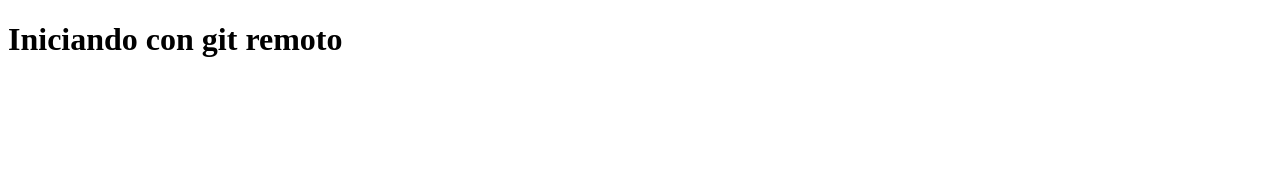
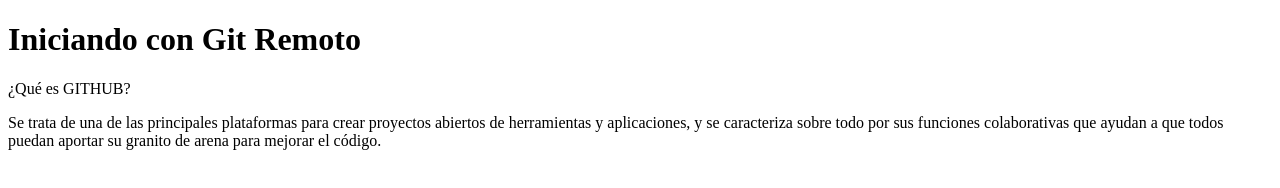
Before and after one commit to catalina06ripo/Ejercicio1-con-git, a plain HTML site: page index.html in a window 1280 px wide. Drawn offline with Linux system fonts and the light colour scheme.

Commit message:
agregar parrafo de github

```diff
--- a/index.html
+++ b/index.html
@@ -5,7 +5,11 @@
 </head>
 
 <body>
-    <h1>Iniciando con git remoto</h1>
+    <h1>Iniciando con Git Remoto</h1>
+    <p> ¿Qué es GITHUB?</p>
+    <p>Se trata de una de las principales plataformas para crear proyectos abiertos de herramientas y aplicaciones, y se caracteriza sobre todo por sus funciones colaborativas que ayudan a que todos puedan aportar su granito de arena para mejorar el código.</p>
+    <P></P>
 </body>
 
+
 </html>
```
